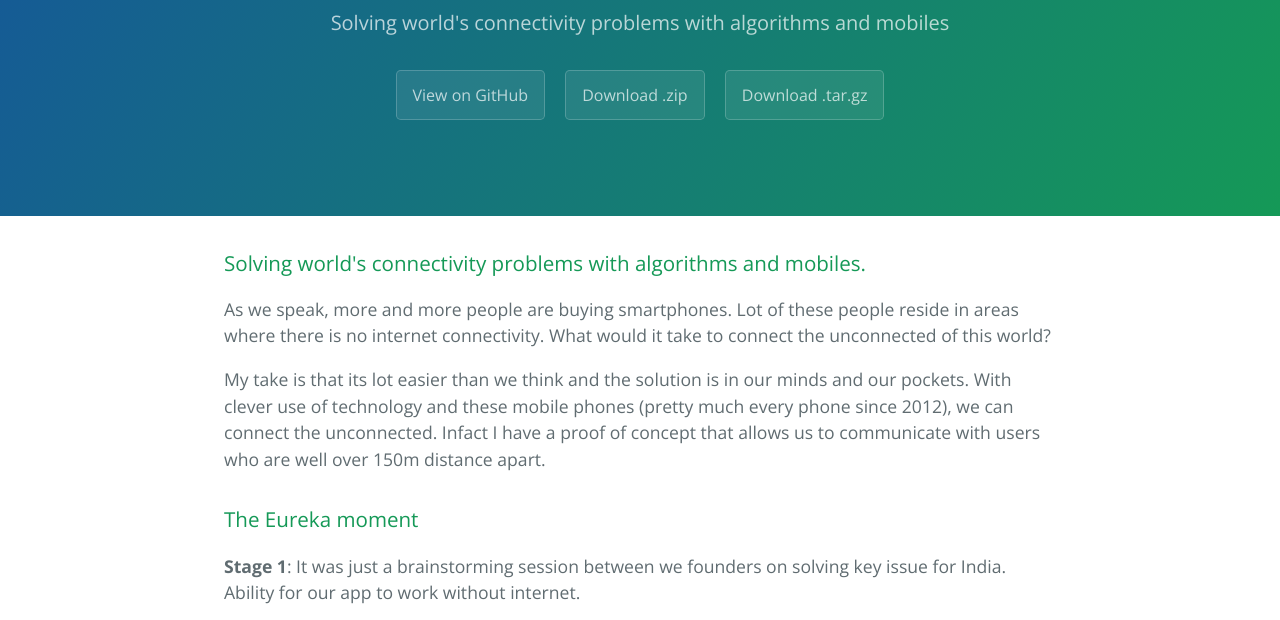
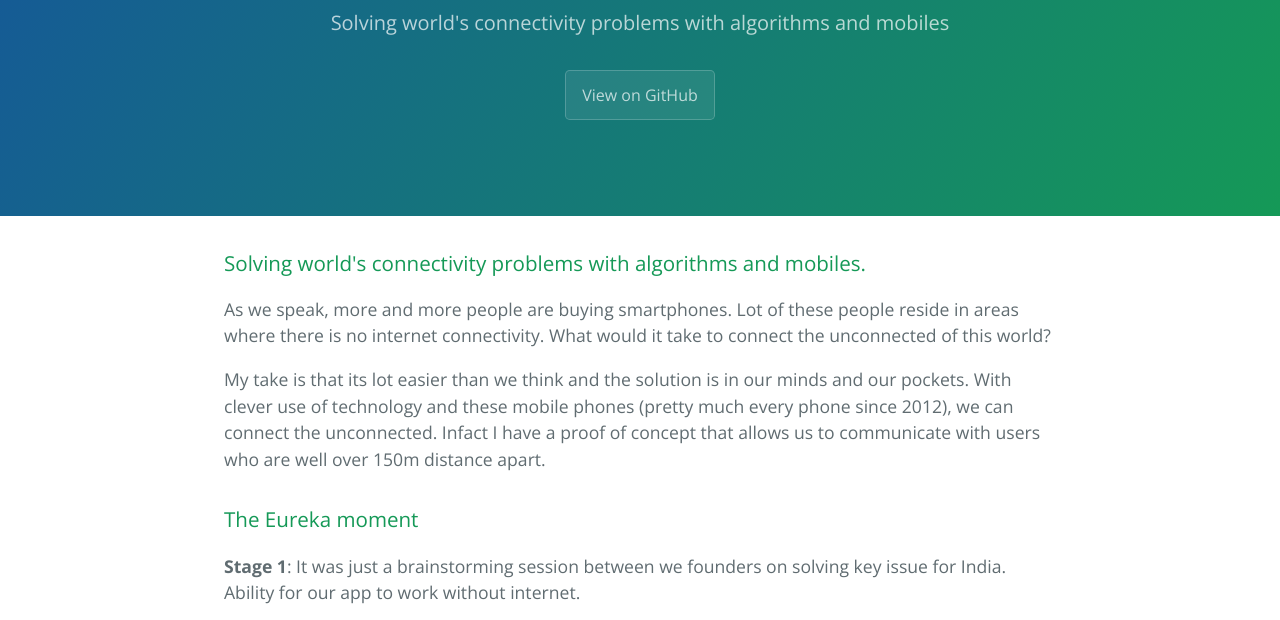
Before and after one commit to dasvik/project-connect, a plain HTML site: page index.html in a window 1280 px wide. Shown: the part 167-787 px from the top of the page. Drawn offline with nearby package versions, Linux system fonts and the light colour scheme.

Commit message:
Update index.html

```diff
--- a/index.html
+++ b/index.html
@@ -14,8 +14,8 @@
       <h1 class="project-name">Project-connect</h1>
       <h2 class="project-tagline">Solving world&#39;s connectivity problems with algorithms and mobiles</h2>
       <a href="https://github.com/dasvik/project-connect" class="btn">View on GitHub</a>
-      <a href="https://github.com/dasvik/project-connect/zipball/master" class="btn">Download .zip</a>
-      <a href="https://github.com/dasvik/project-connect/tarball/master" class="btn">Download .tar.gz</a>
+      <!--<a href="https://github.com/dasvik/project-connect/zipball/master" class="btn">Download .zip</a>
+      <a href="https://github.com/dasvik/project-connect/tarball/master" class="btn">Download .tar.gz</a>-->
     </section>
 
     <section class="main-content">
```
